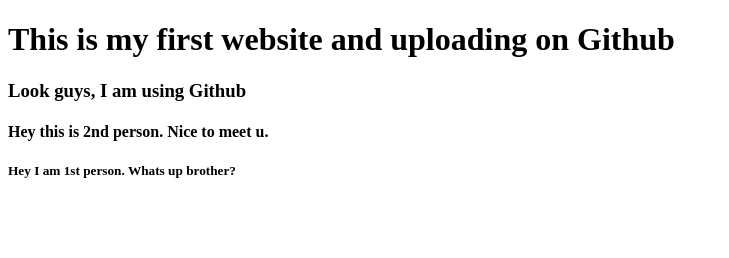
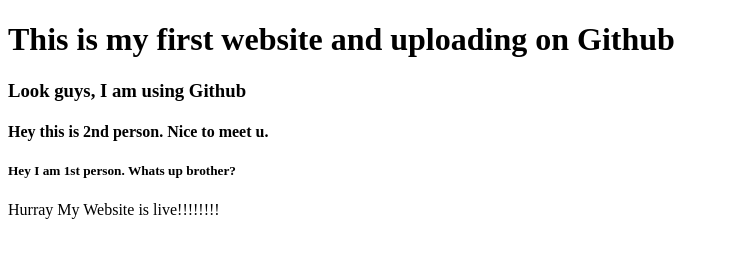
Before and after one commit to farhanshahriyar/myfirstwebsite, a plain HTML site: page index.html in a window 1280 px wide. Shown: the whole page, without its empty margins (0-729 px from the left). Drawn offline with Linux system fonts and the light colour scheme.

Commit message:
website is live

```diff
--- a/index.html
+++ b/index.html
@@ -10,5 +10,6 @@
     <h3>Look guys, I am using Github</h3>
     <h4>Hey this is 2nd person. Nice to meet u.</h4>
     <h5>Hey I am 1st person. Whats up brother?</h5>
+    <p>Hurray My Website is live!!!!!!!!</p>
 </body>
 </html>
```
